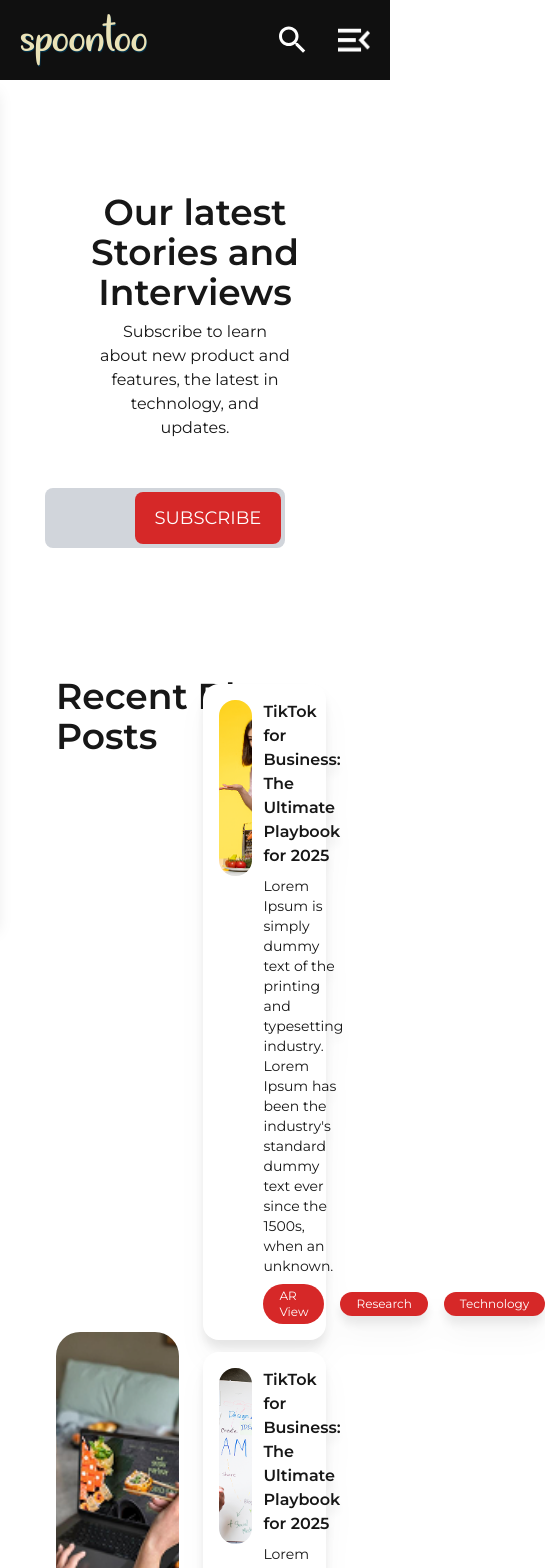
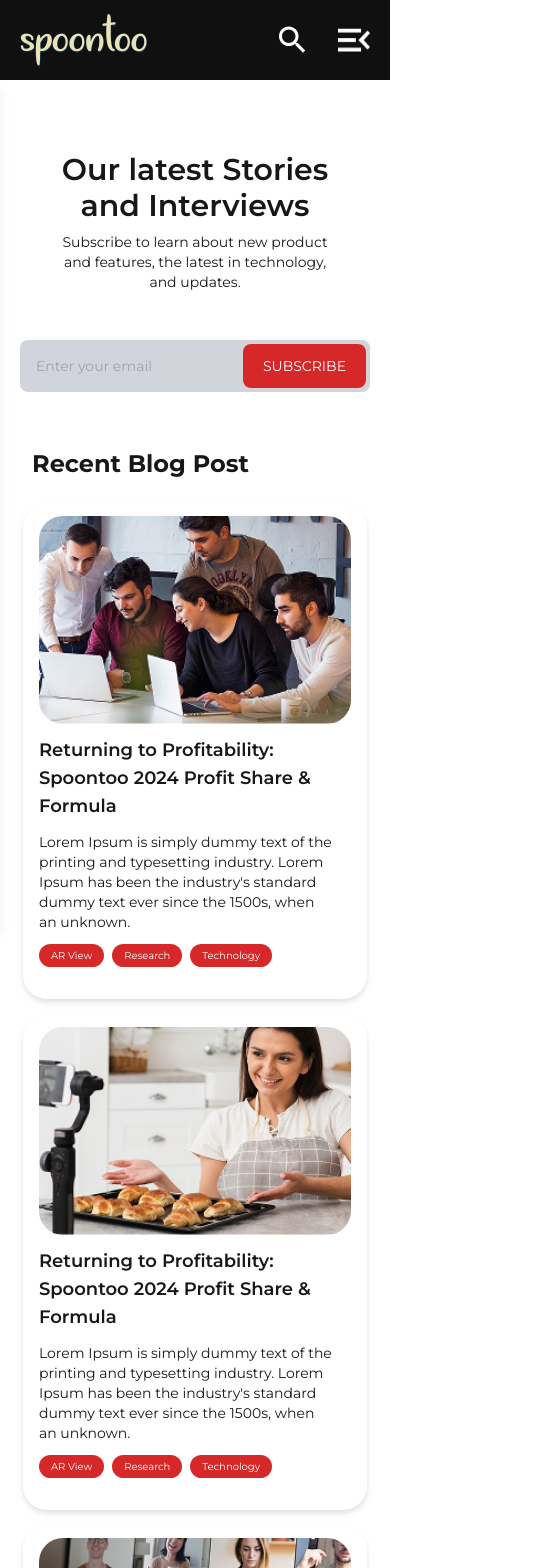
Before and after one commit to sudipblownfuse/spoontoo-dev, a Next.js app: page /blog in a window 390 px wide. Shown: the top 1568 px of the page, 545 px wide, since content can reach past the window. Built offline with nearby package versions, Linux system fonts and the light colour scheme.

Commit message:
Optimized Blog Page for Mobile and Tab view

```diff
--- a/components/BlogComponents/AllBlogsSec.jsx
+++ b/components/BlogComponents/AllBlogsSec.jsx
@@ -27,14 +27,18 @@
   const currentBlogs = allBlogs.slice(indexOfFirstBlog, indexOfLastBlog);
 
   return (
-    <section className="w-full h-auto pt-16">
-      <div className="w-full width-container mx-auto px-12 flex flex-col justify-start">
-        {/* --------------- heading --------------- */}
-        <h2 className="w-full px-6 text-start text-3xl font-bold py-6">
+    <section className="w-full h-auto pt-8 lg:pt-16">
+      <div className="w-full width-container mx-auto px-2 lg:px-12 flex flex-col justify-start">
+        {/* --------------- heading (Desktop & Tablet) --------------- */}
+        <h2 className="hidden sm:flex w-full px-6 text-start text-2xl lg:text-3xl font-bold py-6">
           All Blogs
         </h2>
+{/* Heading for Mobile View */}
+        <h2 className="flex w-full px-6 text-start text-2xl font-bold py-6 sm:hidden">
+          Recent Blog Post
+        </h2>
 
-        {/* ------------------------ Blog Card Section --------------------- */}
+        {/* ------------------------ Blog Card Section (Desktop & Tablet) --------------------- */}
         <motion.div
           key={currentPage}
           className="w-full h-auto flex justify-center flex-wrap gap-4"
@@ -47,7 +51,7 @@
             {currentBlogs.map((blog, index) => (
               <motion.div
               key={index}
-              className="w-[30%] px-4 pb-8 pt-3 bg-white drop-shadow-md rounded-3xl flex flex-col items-start
+              className="w-[92%] sm:w-[48%] lg:w-[30%] px-4 pb-8 pt-3 bg-white drop-shadow-md rounded-3xl flex flex-col items-start
               transform transition-all ease-in-out"
               initial={{ opacity: 0, x: -100 }}
               animate={{ opacity: 1, x: 0 }}
@@ -66,12 +70,12 @@
                 <h4 className="w-full text-lg font-semibold py-3">
                   {blog.title}
                 </h4>
-                <h6 className="w-full text-sm">{blog.description}</h6>
-                <div className="w-full flex justify-start gap-3 pt-3">
+                <h6 className="w-full text-sm text-pretty">{blog.description}</h6>
+                <div className="w-full flex justify-start gap-2 pt-3">
                   {blog.categories.map((category, i) => (
                     <p
                       key={i}
-                      className="text-xs text-white bg-secondary px-3 py-1 rounded-full"
+                      className="text-[10px] text-white bg-secondary px-3 py-1 rounded-full"
                     >
                       {category}
                     </p>
@@ -83,15 +87,17 @@
           </AnimatePresence>
         </motion.div>
 
+
+
         {/* ------------------------ Pagination Controls ---------------------- */}
         <div className="w-[90%] flex justify-between gap-3 py-10 mx-auto">
           <button
-            className="px-4 py-2 border-[2px] border-black text-black rounded-md disabled:opacity-50 flex justify-start items-center gap-2"
+            className="px-1 sm:px-4 py-2 border-[2px] border-black text-black rounded-md disabled:opacity-50 flex justify-start items-center gap-2"
             onClick={() => setCurrentPage((prev) => Math.max(prev - 1, 1))}
             disabled={currentPage === 1}
           >
             <FaChevronLeft/>
-            <span>Previous</span>
+            <span className="hidden sm:flex">Previous</span>
           </button>
 
           <div className="">
@@ -109,11 +115,11 @@
           </div>
 
           <button
-            className="px-4 py-2 border-[2px] border-black text-black rounded-md disabled:opacity-50 flex justify-end items-center gap-2"
+            className="px-1 sm:px-4 py-2 border-[2px] border-black text-black rounded-md disabled:opacity-50 flex justify-end items-center gap-2"
             onClick={() => setCurrentPage((prev) => Math.min(prev + 1, totalPages))}
             disabled={currentPage === totalPages}
           >
-            <span>Next</span>
+            <span className="hidden sm:flex">Next</span>
             <FaChevronRight/>
           </button>
         </div>
--- a/components/BlogComponents/BlogTopSec.jsx
+++ b/components/BlogComponents/BlogTopSec.jsx
@@ -5,10 +5,10 @@
 
 const BlogTopSec = () => {
   return (
-    <section className="w-full h-auto pt-20">
-      <div className="w-full h-auto width-container mx-auto px-14 flex flex-col items-center">
+    <section className="w-full h-auto pt-10 lg:pt-20">
+      <div className="w-full h-auto width-container mx-auto px-5 md:px-14 flex flex-col items-center">
         <motion.h1
-          className="text-4xl font-semibold text-center"
+          className="w-[80%] sm:w-full text-3xl lg:text-4xl font-semibold text-center"
           initial={{ y: 50, opacity: 0 }}
           whileInView={{ y: 0, opacity: 1 }}
           transition={{ duration: 0.5, ease: "easeOut", delay: 0.1 }}
@@ -17,7 +17,7 @@
           Our latest Stories and Interviews
         </motion.h1>
         <motion.h6
-          className="text-center w-[70%] pt-2"
+          className="text-center w-[80%] sm:w-[70%] pt-2 text-sm sm:text-base"
           initial={{ y: 50, opacity: 0 }}
           whileInView={{ y: 0, opacity: 1 }}
           transition={{ duration: 0.5, ease: "easeOut", delay: 0.1 }}
@@ -28,18 +28,18 @@
         </motion.h6>
 
         <motion.div
-          className="w-[65%] h-auto relative flex items-center justify-end mt-12"
+          className="w-full  md:w-[65%] h-auto relative flex items-center justify-end mt-12"
           initial={{ y: 50, opacity: 0 }}
           whileInView={{ y: 0, opacity: 1 }}
           transition={{ duration: 0.5, ease: "easeOut", delay: 0.1 }}
           viewport={{ once: true, amount: 0.3 }}
         >
           <input
-            className="w-full bg-gray-300 py-4 text-lg rounded-lg pl-4 pr-56"
+            className="w-full bg-gray-300 py-4 text-sm sm:text-base lg:text-lg rounded-lg pl-4 pr-36 sm:pr-44 lg:pr-56"
             placeholder="Enter your email"
             type="email"
           />
-          <button className="uppercase absolute mr-1 px-5 py-3 text-lg rounded-lg bg-secondary text-white  hover:bg-[#bb2f2f]">
+          <button className="uppercase absolute mr-1 px-5 py-3 text-sm sm:text-base lg:text-lg rounded-lg bg-secondary text-white  hover:bg-[#bb2f2f]">
             SUBSCRIBE
           </button>
         </motion.div>
--- a/components/BlogComponents/RecentBlogSec.jsx
+++ b/components/BlogComponents/RecentBlogSec.jsx
@@ -10,12 +10,12 @@
   const otherRecentBlogs = recentBlogs.slice(1, 4);
 
   return (
-    <section className="w-full h-auto pt-32 pb-10">
-      <div className="w-full width-container relative mx-auto px-14 flex flex-col items-center">
+    <section className="hidden w-full h-auto pt-32 pb-10 sm:flex justify-center">
+      <div className="w-full width-container relative mx-auto px-5 lg:px-14 flex flex-col items-center">
         {/* Heading */}
-        <div className="absolute w-full px-14">
+        <div className="absolute w-full px-5 lg:px-14">
           <motion.h2
-            className="w-full relative text-4xl font-semibold text-start"
+            className="w-full relative text-2xl lg:text-4xl font-semibold text-start bottom-9 lg:bottom-0"
             initial={{ y: 50, opacity: 0 }}
             whileInView={{ y: 0, opacity: 1 }}
             transition={{ duration: 0.5, ease: "easeOut", delay: 0.1 }}
@@ -30,7 +30,7 @@
           {/* --------------- Highlighted Blog ------------ */}
           <div className="w-1/2 pr-4 flex flex-col items-start">
             <motion.div
-              className="w-full h-96 rounded-3xl"
+              className="w-full h-44 lg:h-96 rounded-3xl"
               initial={{ y: 50, opacity: 0 }}
               whileInView={{ y: 0, opacity: 1 }}
               transition={{ duration: 0.5, ease: "easeOut", delay: 0.1 }}
@@ -45,7 +45,7 @@
 
             <div className="flex flex-col justify-start relative ">
               <motion.h4
-                className="w-[85%] text-xl font-semibold py-4"
+                className="w-[75%] lg:w-[85%] text-sm lg:text-xl font-semibold py-4"
                 initial={{ y: 50, opacity: 0 }}
                 whileInView={{ y: 0, opacity: 1 }}
                 transition={{ duration: 0.5, ease: "easeOut", delay: 0.1 }}
@@ -54,7 +54,7 @@
                 {highlightedBlog.title}
               </motion.h4>
               <motion.h6
-                className="w-[95%] pt-4"
+                className="w-[95%] pt-2 lg:pt-4 text-xs lg:text-base"
                 initial={{ y: 50, opacity: 0 }}
                 whileInView={{ y: 0, opacity: 1 }}
                 transition={{ duration: 0.5, ease: "easeOut", delay: 0.1 }}
@@ -72,7 +72,7 @@
                 {highlightedBlog.categories.map((category, i) => (
                   <p
                     key={i}
-                    className="text-sm text-white bg-secondary px-4 py-1 rounded-full"
+                    className="text-xs lg:text-sm text-white bg-secondary px-4 py-1 rounded-full"
                   >
                     {category}
                   </p>
@@ -86,8 +86,8 @@
               viewport={{ once: true, amount: 0.5 }}
               >
               <HiMiniArrowUturnRight
-                size={50}
-                className="relative p-3 rounded-full text-gray-300 bg-gray-600  cursor-pointer
+
+                className="w-9 lg:w-12 h-9 lg:h-12 relative p-2 lg:p-3 rounded-full text-gray-300 bg-gray-600  cursor-pointer
                 transform transition-all hover:bg-black hover:text-secondary duration-300 ease-in-out"
               />
               </motion.div>
@@ -100,7 +100,7 @@
             {otherRecentBlogs.map((blog, index) => (
               <motion.div
                 key={index}
-                className="w-full h-auto p-4 bg-white drop-shadow-xl flex justify-between rounded-2xl cursor-pointer"
+                className="w-full h-auto p-3 lg:p-4 bg-white drop-shadow-xl flex justify-between rounded-2xl cursor-pointer"
                 initial={{ opacity: 0, y: 50 }}
                 whileInView={{ opacity: 1, y: 0 }}
                 transition={{
@@ -115,7 +115,7 @@
                 }}
               >
                 {/* image */}
-                <div className="w-[36%] h-44 object-cover rounded-2xl">
+                <div className="w-[36%] h-20 lg:h-44 object-cover rounded-2xl">
                   <Image
                     className="h-full w-full object-cover rounded-2xl"
                     src={blog.image}
@@ -124,14 +124,14 @@
                 </div>
                 {/* Details */}
                 <div className="w-[60%] h-auto flex flex-col items-start pl-2">
-                  <h5 className="font-semibold">{blog.title}</h5>
-                  <h6 className="text-sm py-2">{blog.description}</h6>
+                  <h5 className="font-semibold text-xs lg:text-base">{blog.title}</h5>
+                  <h6 className="w-full text-xs lg:text-sm py-2 truncate lg:text-pretty">{blog.description}</h6>
                   {/* categories */}
-                  <div className="flex justify-start items-center gap-4">
+                  <div className="flex justify-start items-center gap-1 lg:gap-4">
                     {blog.categories.map((category, i) => (
                       <p
                         key={i}
-                        className="text-xs text-white bg-secondary px-4 py-1 rounded-full"
+                        className="text-[8px] lg:text-xs text-white bg-secondary px-2 lg:px-4 py-1 rounded-full"
                       >
                         {category}
                       </p>
```
